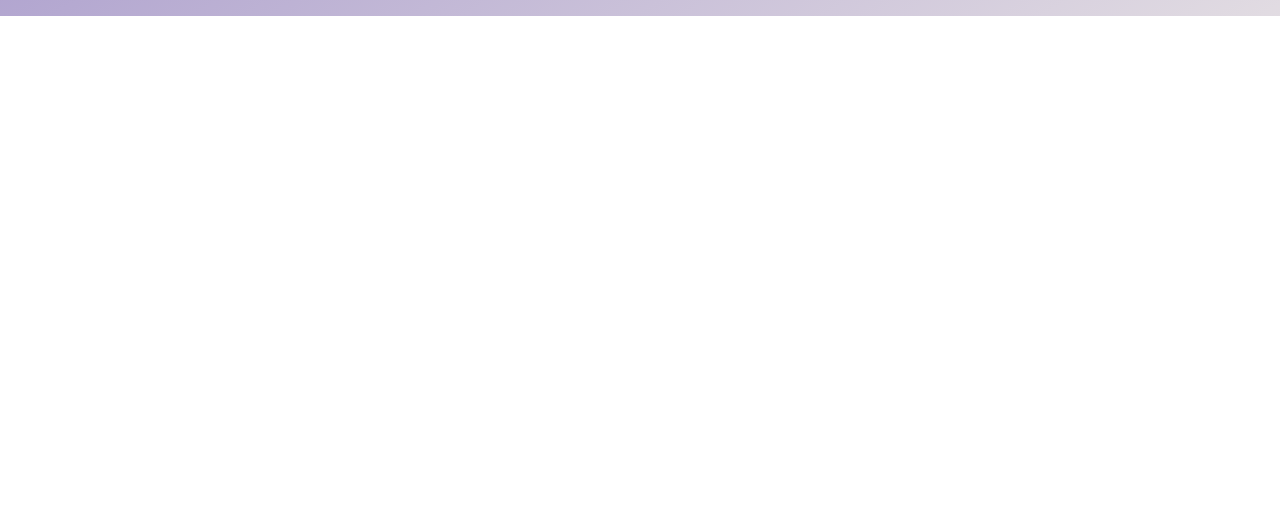
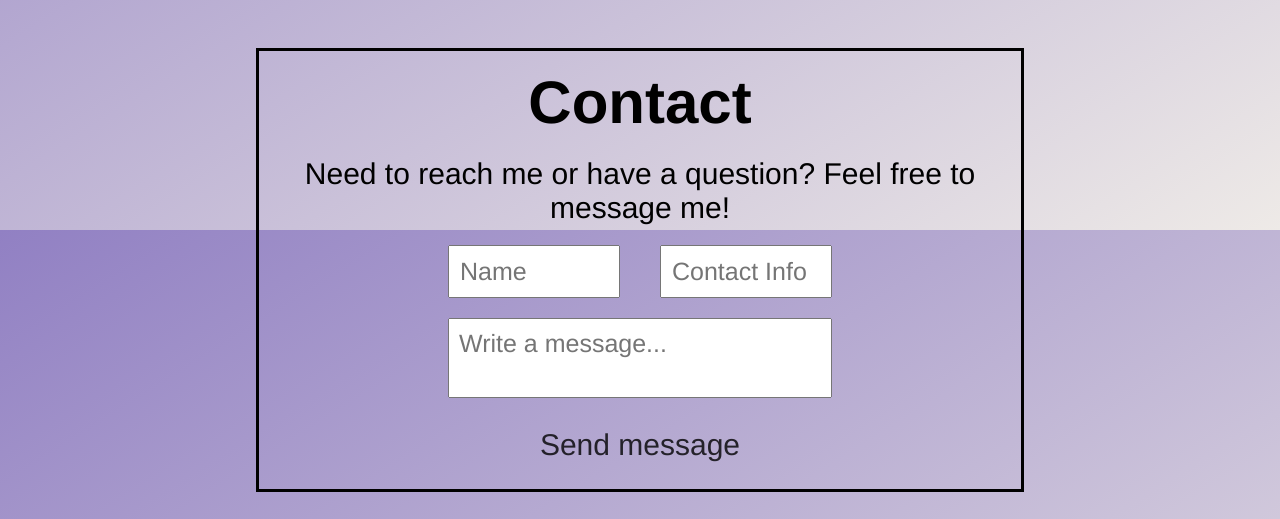
Before and after one commit to BaoWoW123/Portfolio, a React (Create React App) app in the folder portfolio/: page / in a window 1280 px wide. Shown: the part 2970-3489 px from the top of the page. Before the commit the page ends 2986 px from the top, so only its background shows below. Built offline with nearby package versions, Linux system fonts and the light colour scheme.

Commit message:
Add & Style Contact Div In Home Content

```diff
--- a/portfolio/src/App.js
+++ b/portfolio/src/App.js
@@ -1,21 +1,31 @@
-import { Route, Routes, useNavigate } from 'react-router-dom';
-import About from './components/About';
-import Home from './components/Home';
-import Navbar from './components/Navbar';
-import Projects from './components/Projects';
-import Resume from './components/Resume';
-import './styles/App.css';
+import { Route, Routes, useNavigate } from "react-router-dom";
+import About from "./components/About";
+import Home from "./components/Home";
+import Navbar from "./components/Navbar";
+import Projects from "./components/Projects";
+import Resume from "./components/Resume";
+import "./styles/App.css";
 
 function App() {
   const navigate = useNavigate();
+
+  window.onscroll = () => {
+    let winScroll =
+      document.body.scrollTop || document.documentElement.scrollTop;
+    let height =
+      document.documentElement.scrollHeight -
+      document.documentElement.clientHeight;
+    let scrolled = (winScroll / height) * 100;
+    document.querySelector(".progress").style.width = `${scrolled}%`;
+  };
 
   const navBtnEvent = (e, id) => {
     let btn = e.target;
     const active = document.querySelectorAll(".active");
 
-      if (!e) btn = document.querySelector('.navbarBtns').children[2]; //static route projects
+    if (!e) btn = document.querySelector(".navbarBtns").children[2]; //static route projects
     active.forEach((el) => (el.className = ""));
-      document.querySelector('.progress').style.width = '0%'
+    document.querySelector(".progress").style.width = "0%";
     document.body.scrollTop = 0;
     btn.className = "active";
     document.documentElement.scrollTop = 0;
@@ -23,15 +33,14 @@ function App() {
   };
   return (
     <div className="App">
-      <Navbar reroute ={navBtnEvent}/>
+      <Navbar reroute={navBtnEvent} />
       <Routes>
-        <Route index path='/' element={<Home reroute ={navBtnEvent}/>} />
-        <Route path='/home' element={<Home reroute ={navBtnEvent}/>} />
-        <Route path='/about' element={<About/>} />
-        <Route path='/projects' element={<Projects/>} />
-        <Route path='/resume' element={<Resume/>} />
+        <Route index path="/" element={<Home reroute={navBtnEvent} />} />
+        <Route path="/home" element={<Home reroute={navBtnEvent} />} />
+        <Route path="/about" element={<About />} />
+        <Route path="/projects" element={<Projects />} />
+        <Route path="/resume" element={<Resume />} />
       </Routes>
-
     </div>
   );
 }
--- a/portfolio/src/components/Home.js
+++ b/portfolio/src/components/Home.js
@@ -13,8 +13,29 @@ import css from "../assets/logos/css.png";
 import firebase from "../assets/logos/firebase.png";
 import avatar from "../assets/avatar.png";
 import imgArray from "./images";
+import { useEffect } from "react";
 
 const Home = (props) => {
+  useEffect(() => {
+    const contact = document.querySelector(".contact");
+    const borderLines = document.querySelectorAll('.borderLine')
+    const observer = new IntersectionObserver((entries) => {
+      entries.forEach((entry) => {
+        if (entry.isIntersecting) {
+            borderLines.forEach(el => {
+                el.className = 'borderLineActive'
+            })
+        } else {
+            borderLines.forEach(el => {
+                el.className = 'borderLine'
+            })
+        }
+      });
+    });
+
+    observer.observe(contact);
+  }, []);
+
   return (
     <div className="Home">
       <div className="homeMain">
@@ -144,9 +165,9 @@ const Home = (props) => {
                 <h3>Shop</h3>
               </a>
               <p>
-                A modern climbing e-commerce platform for users to purchase a variety of
-                products. The shop features a cart for users to check out their
-                personalized items as well as item catergories.
+                A modern climbing e-commerce platform for users to purchase a
+                variety of products. The shop features a cart for users to check
+                out their personalized items as well as item catergories.
               </p>
               <ul>
                 <li>TDD</li>
@@ -208,8 +229,35 @@ const Home = (props) => {
           </button>
         </ul>
       </div>
+      <div className="contact">
+        <h1><span>Contact</span></h1>
+        <form>
+        <div>Need to reach me or have a question? Feel free to message me!</div>
+        <div style={{display:'flex',gap:'40px', width:'50%'}}>
+            <input type="text" placeholder="Name" />
+          <input type="text" placeholder="Contact Info" /></div>
+          <textarea
+            maxLength={400}
+            placeholder='Write a message...'
+          ></textarea>
+          <button type="button" className="contactBtn">
+            Send message
+          </button>
+        </form>
+        <span className="borderLine"></span>
+        <span className="borderLine"></span>
+        <span className="borderLine"></span>
+        <span className="borderLine"></span>
+        <span className="borderLine"></span>
+      </div>
     </div>
   );
 };
 
 export default Home;
+
+
+
+        <form className="contactForm">
+
+        </form>
--- a/portfolio/src/components/Navbar.js
+++ b/portfolio/src/components/Navbar.js
@@ -1,12 +1,5 @@
 import "../styles/Navbar.css";
 const Navbar = (props) => {
-
-  window.onscroll = () => {
-    let winScroll = document.body.scrollTop || document.documentElement.scrollTop
-    let height = document.documentElement.scrollHeight - document.documentElement.clientHeight;
-    let scrolled = (winScroll / height) * 100;
-    document.querySelector('.progress').style.width = `${scrolled}%`
-  }
 
   return (
     <div className="Navbar">
--- a/portfolio/src/styles/Home.css
+++ b/portfolio/src/styles/Home.css
@@ -1,7 +1,9 @@
 .Home {
     display: flex;
     flex-direction: column;
-    padding-bottom: 20px;
+    padding-bottom: 30px;
+    gap: 50px;
+    position: relative;
 }
 
 .homeMain{
@@ -11,7 +13,6 @@
     justify-content: flex-end;
     height: 85vh;
     gap: 10vh;
-    padding-bottom: 6vh;
 }
 
 .homeTitle {
@@ -227,12 +228,12 @@
     box-sizing: border-box;
 }
 
-.project a h3, .projects button {
+.project a h3, .projects button, .contactBtn {
     opacity: .8;
     transition: .1s ease-out;
 }
 
-.project a h3:hover, .projects button:hover {
+.project a h3:hover, .projects button:hover, .contactBtn:hover{
     transform: scale(1.1);
     opacity: 1;
     cursor: pointer;
@@ -248,6 +249,109 @@
     margin: auto;
 }
 
+
+.contact {
+    display: flex;
+    flex-direction: column;
+    align-items: center;
+    justify-content: center;
+    gap: 20px;
+    box-sizing: border-box;
+    position: relative;
+    width: 60%;
+    padding: 20px 0px;
+    align-self: center;
+    text-align: center;
+}
+.contact form {
+    display: flex;
+    flex-direction: column;
+    justify-content: center;
+    align-items: center;
+    flex-wrap: wrap;
+    height: 100%;
+    width: 100%;
+    z-index: 2;
+    gap: 20px;
+}
+
+form input, form textarea {
+    width: 50%;
+    font-size: 25px;
+    font-family: inherit;
+    box-sizing: border-box;
+    transition: .3s;
+}
+
+form input:focus, textarea:focus {
+    transform: scale(1.1);
+}
+
+form input {
+    padding:10px;
+}
+
+form textarea {
+    height: 10vh;
+    resize: none;
+    padding: 10px;
+}
+.contactBtn {
+    padding: 10px 20px;
+}
+
+.borderLineActive {
+    position: absolute;
+    box-sizing: border-box;
+    width: 100%;
+    transform-origin: center;
+}
+/* top */
+.borderLineActive:nth-child(3) {
+    transform: scale(0);
+    top:0;
+    border-top: 3px solid black;
+    animation: expandFromCenter .8s ease-out forwards;
+}
+ /* left*/
+.borderLineActive:nth-child(4) {
+    height: 0;
+    top: 0;
+    border-left: 3px solid black;
+    animation: createBorderY .4s ease-out .8s forwards;
+}
+ /*botR*/
+.borderLineActive:nth-child(5) {
+    bottom: 0;
+    right: 0;
+    width: 0%;
+    border-bottom: 3px solid black;
+    animation: createBorderX 2s ease-out 1.2s forwards;
+}
+ /*botL*/
+.borderLineActive:nth-child(7) {
+    bottom: 0;
+    left: 0;
+    width: 0%;
+    border-bottom: 3px solid black;
+    animation: createBorderX 2s ease-out 1.2s forwards;
+}
+ /*right*/
+.borderLineActive:nth-child(6) {
+    top: 0;
+    height: 0;
+    border-right: 3px solid black;
+    animation: createBorderY .4s ease-out .8s forwards;
+}
+
+@keyframes expandFromCenter {
+    from {
+        width: 0%;
+    }
+    to {
+        transform: scale(1);
+    }
+}
 @keyframes rotate {
     from {
         transform: rotate(0deg);
```
Lines whose indentation alone changed are shown as unchanged.
